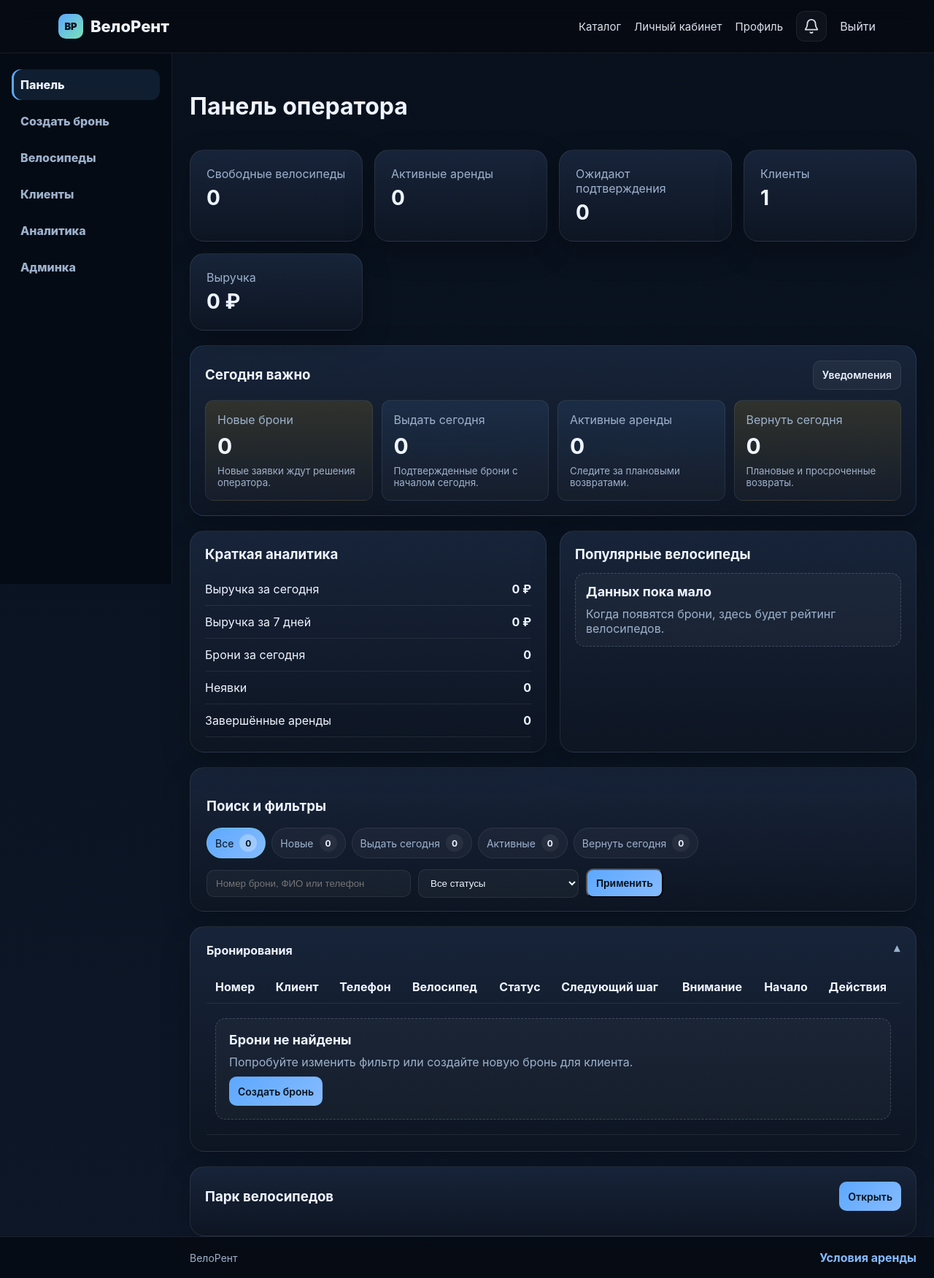
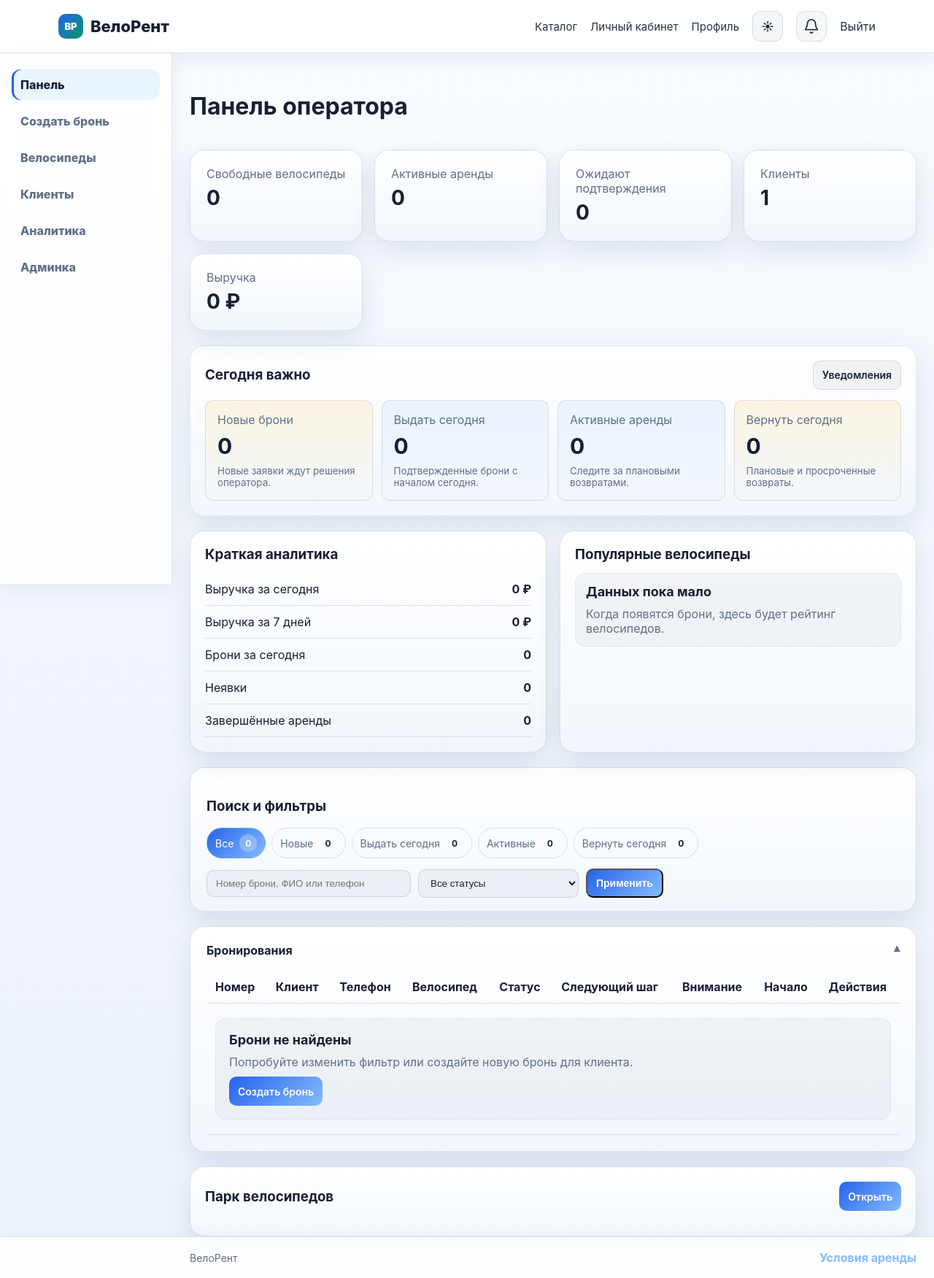
Before and after one commit to denchikslazieeet/velorent_system, a Django app: page /operator/ in a window 1280 px wide. Shown: the whole page at 73% size. Run offline with Django 5.2, Linux system fonts and the light colour scheme; the visitor is signed in with stand-in values (Sample User, id 1); data comes from the database, SQL or seed files in the repository; data that the repository does not hold is empty.

Commit message:
Add light theme toggle

```diff
--- a/static/css/style.css
+++ b/static/css/style.css
@@ -7,6 +7,35 @@
     --accent: #5da8ff;
     --accent-2: #79e2b7;
     --border: rgba(255,255,255,0.08);
+    --page-bg: linear-gradient(180deg, #08101c, #0d1728);
+    --chrome-bg: rgba(5, 10, 18, 0.82);
+    --sidebar-bg: rgba(5, 10, 18, 0.74);
+    --surface-bg: linear-gradient(180deg, rgba(24,37,58,0.96), rgba(14,22,35,0.96));
+    --input-bg: rgba(255,255,255,0.04);
+    --subtle-bg: rgba(255,255,255,0.05);
+    --table-accent-bg: rgba(255,255,255,0.06);
+    --shadow: 0 14px 40px rgba(0, 0, 0, 0.22);
+    color-scheme: dark;
+}
+
+:root[data-theme="light"] {
+    --bg: #f4f7fb;
+    --panel: #ffffff;
+    --panel-light: #eef4fb;
+    --text: #172033;
+    --muted: #607087;
+    --accent: #2563eb;
+    --accent-2: #059669;
+    --border: rgba(23, 32, 51, 0.12);
+    --page-bg: linear-gradient(180deg, #f8fbff, #edf3fb);
+    --chrome-bg: rgba(255, 255, 255, 0.86);
+    --sidebar-bg: rgba(255, 255, 255, 0.82);
+    --surface-bg: linear-gradient(180deg, rgba(255,255,255,0.98), rgba(242,247,253,0.98));
+    --input-bg: rgba(23, 32, 51, 0.04);
+    --subtle-bg: rgba(23, 32, 51, 0.05);
+    --table-accent-bg: rgba(23, 32, 51, 0.05);
+    --shadow: 0 14px 34px rgba(37, 68, 110, 0.12);
+    color-scheme: light;
 }
 
 * {
@@ -16,7 +45,7 @@
 body {
     margin: 0;
     font-family: Inter, Arial, sans-serif;
-    background: linear-gradient(180deg, #08101c, #0d1728);
+    background: var(--page-bg);
     color: var(--text);
     min-height: 100vh;
     display: flex;
@@ -35,7 +64,7 @@ a {
 
 .site-header,
 .site-footer {
-    background: rgba(5, 10, 18, 0.82);
+    background: var(--chrome-bg);
     backdrop-filter: blur(14px);
 }
 
@@ -103,6 +132,20 @@ a {
     line-height: 1;
 }
 
+:root[data-theme="light"] .brand-mark,
+:root[data-theme="light"] .btn-primary,
+:root[data-theme="light"] .scroll-top-button,
+:root[data-theme="light"] .quick-filter-active,
+:root[data-theme="light"] .quick-filter-active strong {
+    color: #ffffff;
+}
+
+:root[data-theme="light"] .site-header,
+:root[data-theme="light"] .site-footer,
+:root[data-theme="light"] .operator-sidebar {
+    box-shadow: 0 8px 24px rgba(37, 68, 110, 0.08);
+}
+
 .nav-links {
     display: flex;
     align-items: center;
@@ -139,8 +182,39 @@ a {
     width: 42px;
     height: 42px;
     border-radius: 12px;
-    background: rgba(255,255,255,0.04);
+    background: var(--input-bg);
     border: 1px solid var(--border);
+}
+
+.theme-toggle {
+    width: 42px;
+    height: 42px;
+    display: inline-grid;
+    place-items: center;
+    border: 1px solid var(--border);
+    border-radius: 12px;
+    background: var(--input-bg);
+    color: var(--text);
+    font: inherit;
+    font-weight: 900;
+    cursor: pointer;
+    transition: 0.2s ease;
+}
+
+.theme-toggle:hover {
+    color: var(--accent);
+}
+
+.theme-toggle-light {
+    display: none;
+}
+
+:root[data-theme="light"] .theme-toggle-dark {
+    display: none;
+}
+
+:root[data-theme="light"] .theme-toggle-light {
+    display: inline;
 }
 
 .notification-icon {
@@ -204,7 +278,7 @@ a {
     width: 236px;
     padding: 22px 16px;
     border-right: 1px solid var(--border);
-    background: rgba(5, 10, 18, 0.74);
+    background: var(--sidebar-bg);
     backdrop-filter: blur(14px);
 }
 
@@ -331,11 +405,11 @@ a {
 .card,
 .stat-card,
 .message {
-    background: linear-gradient(180deg, rgba(24,37,58,0.96), rgba(14,22,35,0.96));
+    background: var(--surface-bg);
     border: 1px solid var(--border);
     border-radius: 20px;
     padding: 22px;
-    box-shadow: 0 14px 40px rgba(0, 0, 0, 0.22);
+    box-shadow: var(--shadow);
 }
 
 .hero-card h3 {
@@ -379,7 +453,7 @@ a {
 }
 
 .btn-secondary {
-    background: rgba(255,255,255,0.05);
+    background: var(--subtle-bg);
     border: 1px solid var(--border);
     color: var(--text);
 }
@@ -604,7 +678,7 @@ textarea {
     padding: 12px 14px;
     border-radius: 12px;
     border: 1px solid var(--border);
-    background: rgba(255,255,255,0.04);
+    background: var(--input-bg);
     color: var(--text);
 }
 
@@ -898,7 +972,7 @@ input[type="radio"] {
     padding: 10px 12px;
     border-radius: 10px;
     border: 1px solid var(--border);
-    background: rgba(255,255,255,0.04);
+    background: var(--input-bg);
     color: var(--text);
 }
 
@@ -1728,7 +1802,7 @@ input[type="radio"] {
     padding: 18px;
     border: 1px dashed rgba(157, 177, 204, 0.28);
     border-radius: 14px;
-    background: rgba(255,255,255,0.03);
+    background: var(--input-bg);
 }
 
 .empty-state strong {
--- a/templates/base.html
+++ b/templates/base.html
@@ -4,8 +4,15 @@
     <meta charset="UTF-8">
     <meta name="viewport" content="width=device-width, initial-scale=1.0">
     <title>{% block title %}ВелоРент{% endblock %}</title>
+    <script>
+        (function () {
+            const savedTheme = localStorage.getItem("velorent-theme");
+            const prefersLight = window.matchMedia && window.matchMedia("(prefers-color-scheme: light)").matches;
+            document.documentElement.dataset.theme = savedTheme || (prefersLight ? "light" : "dark");
+        })();
+    </script>
     <link rel="icon" type="image/svg+xml" href="/static/img/velorent-icon.svg">
-    <link rel="stylesheet" href="/static/css/style.css?v=20260510-3">
+    <link rel="stylesheet" href="/static/css/style.css?v=20260510-4">
 </head>
 <body class="{% if request.user.is_authenticated and request.user.role == 'operator' or request.user.is_authenticated and request.user.role == 'admin' or request.user.is_staff or request.user.is_superuser %}operator-shell{% endif %}">
 <header class="site-header">
@@ -22,6 +29,11 @@
                     <a href="/dashboard/">Личный кабинет</a>
                     <a href="/accounts/profile/">Профиль</a>
                 {% endif %}
+
+                <button type="button" class="theme-toggle" data-theme-toggle aria-label="Переключить тему" title="Переключить тему">
+                    <span class="theme-toggle-dark" aria-hidden="true">☾</span>
+                    <span class="theme-toggle-light" aria-hidden="true">☀</span>
+                </button>
 
                 <a href="{% url 'notifications' %}" class="notification-nav-link" aria-label="Уведомления" title="Уведомления">
                     <span class="notification-icon" aria-hidden="true">
@@ -44,6 +56,10 @@
                 <a href="{% url 'terms' %}">Условия</a>
                 <a href="/accounts/login/">Войти</a>
                 <a href="/accounts/register/" class="nav-accent">Регистрация</a>
+                <button type="button" class="theme-toggle" data-theme-toggle aria-label="Переключить тему" title="Переключить тему">
+                    <span class="theme-toggle-dark" aria-hidden="true">☾</span>
+                    <span class="theme-toggle-light" aria-hidden="true">☀</span>
+                </button>
             {% endif %}
         </nav>
     </div>
@@ -90,6 +106,20 @@
 </footer>
 <script>
 document.addEventListener("DOMContentLoaded", function () {
+    const themeToggle = document.querySelector("[data-theme-toggle]");
+    if (themeToggle) {
+        const setTheme = function (theme) {
+            document.documentElement.dataset.theme = theme;
+            localStorage.setItem("velorent-theme", theme);
+            themeToggle.setAttribute("aria-label", theme === "light" ? "Включить темную тему" : "Включить светлую тему");
+        };
+
+        setTheme(document.documentElement.dataset.theme || "dark");
+        themeToggle.addEventListener("click", function () {
+            setTheme(document.documentElement.dataset.theme === "light" ? "dark" : "light");
+        });
+    }
+
     const backButton = document.querySelector("[data-back-button]");
     if (backButton) {
         backButton.addEventListener("click", function () {
```
Also changed, not shown: other parts of static/css/style.css (+12 -12 lines).
